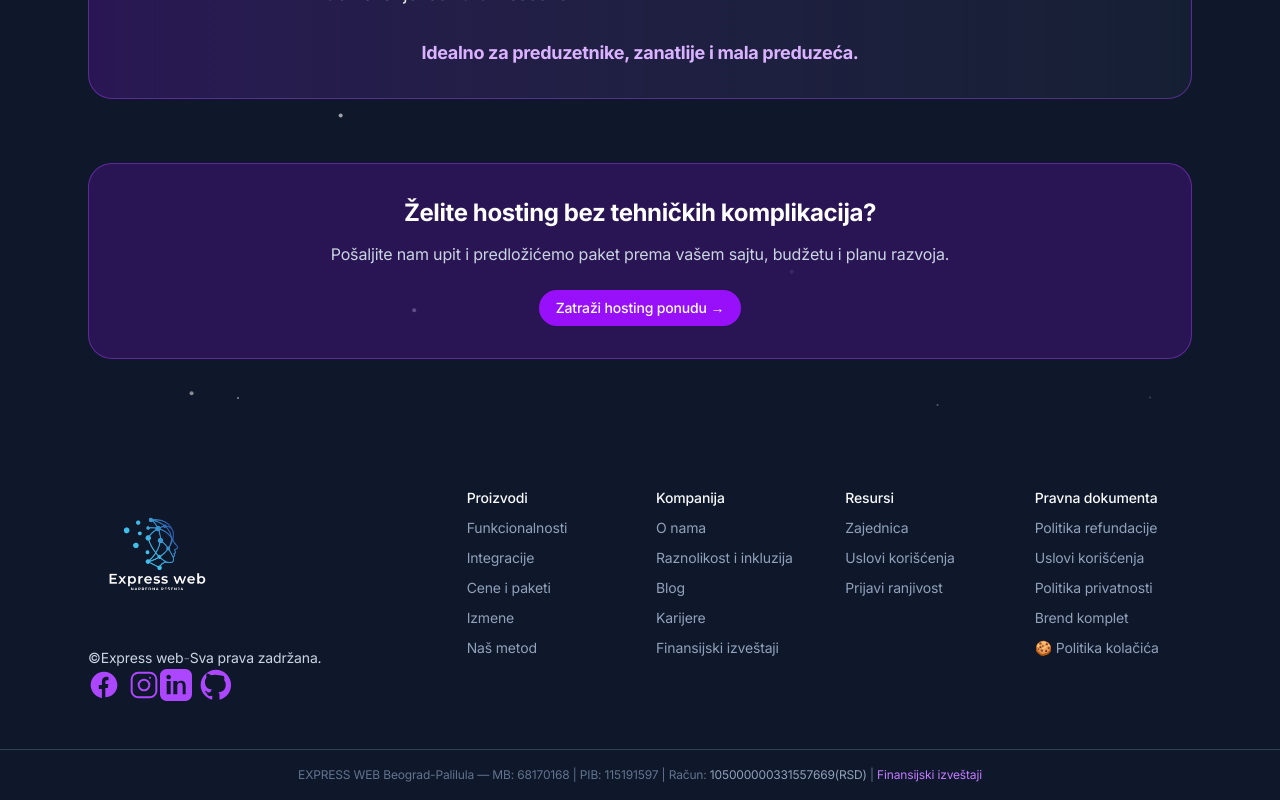
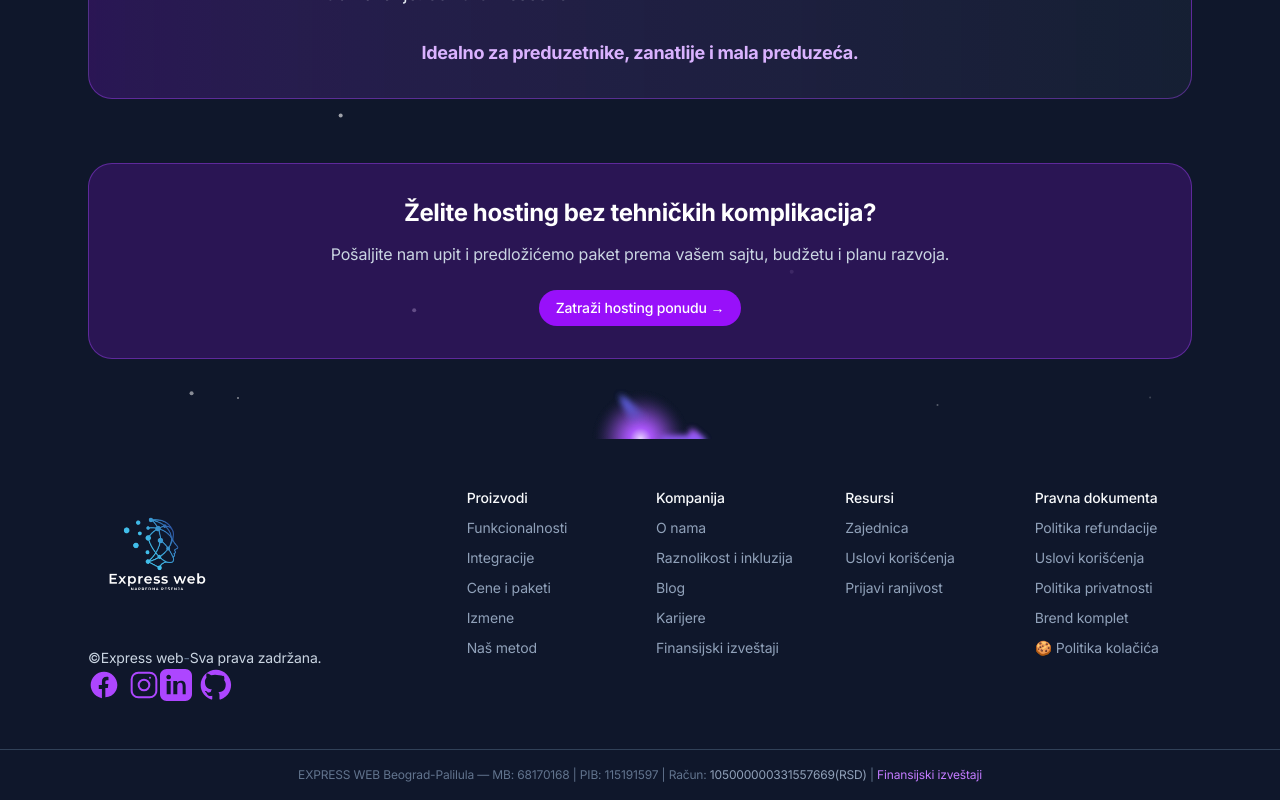
Before and after one commit to RadojeBozic/expressajt-backend, a Vue app in the folder frontend/: page /hosting in a window 1280 px wide. Shown: the part 1086-1886 px from the top of the page. Built offline with nearby package versions, Linux system fonts and the light colour scheme; no server answers.

Commit message:
Izmen u frontend/src/partials/HostingPage.vue

```diff
--- a/frontend/src/partials/HostingPage.vue
+++ b/frontend/src/partials/HostingPage.vue
@@ -46,6 +46,15 @@
           </ul>
         </div>
       </div>
+      <div class="absolute left-1/2 -translate-x-1/2 bottom-0 -z-10">
+          <img
+            src="../images/glow-bottom.svg"
+            class="max-w-none"
+            width="146"
+            height="74"
+            alt="Hero Illustration"
+          />
+        </div>
 
       <!-- Starter package -->
       <div class="bg-gradient-to-r from-purple-600/20 to-slate-800/50 border border-purple-500/40 rounded-3xl p-8 mb-16">
@@ -88,6 +97,15 @@
           {{ t('hosting.cta.button') }} →
         </router-link>
       </div>
+      <div class="absolute left-1/2 -translate-x-1/2 bottom-0 -z-10">
+          <img
+            src="../images/glow-bottom.svg"
+            class="max-w-none"
+            width="146"
+            height="74"
+            alt="Hero Illustration"
+          />
+        </div>
 
     </div>
   </section>
```
